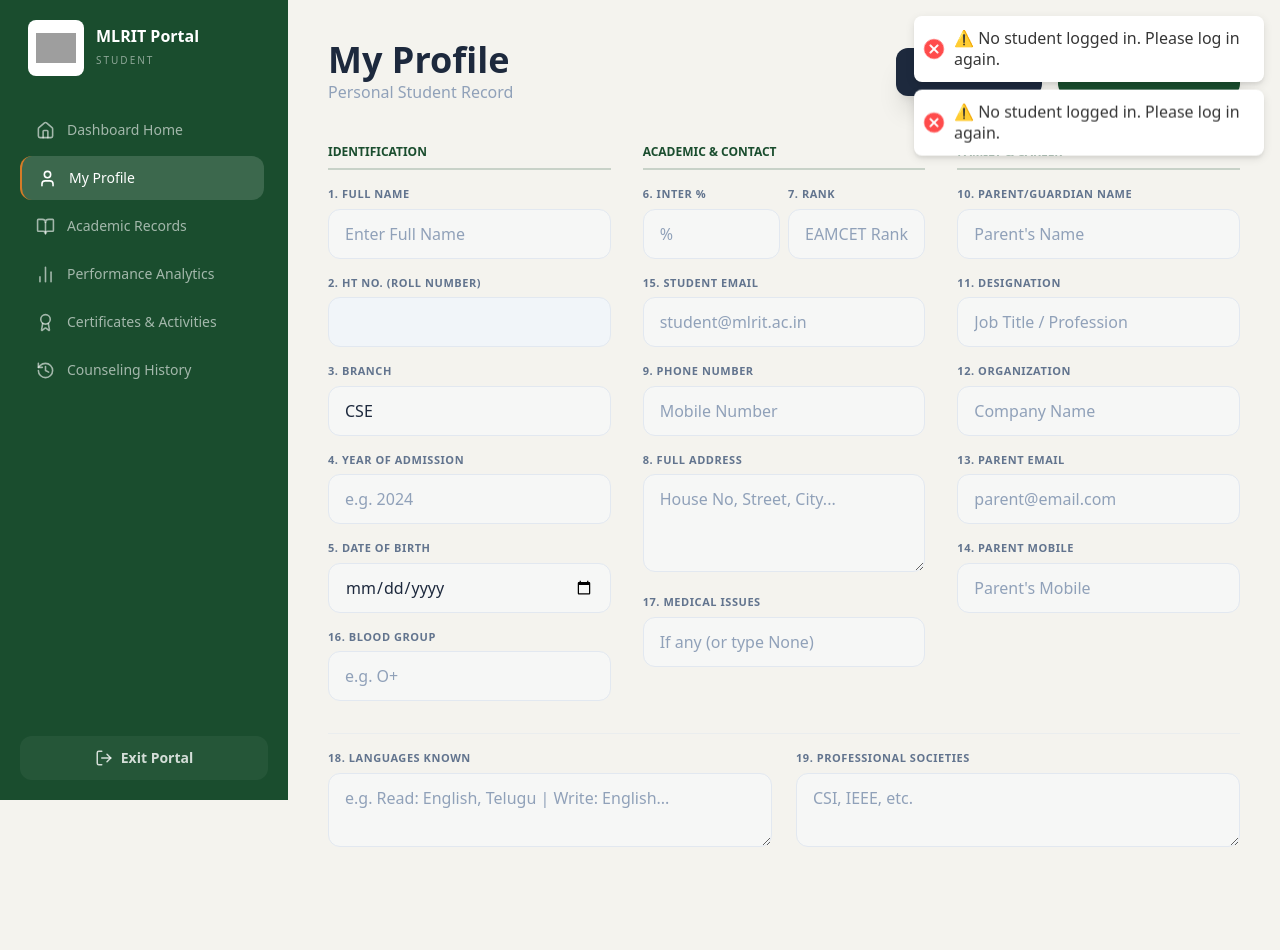
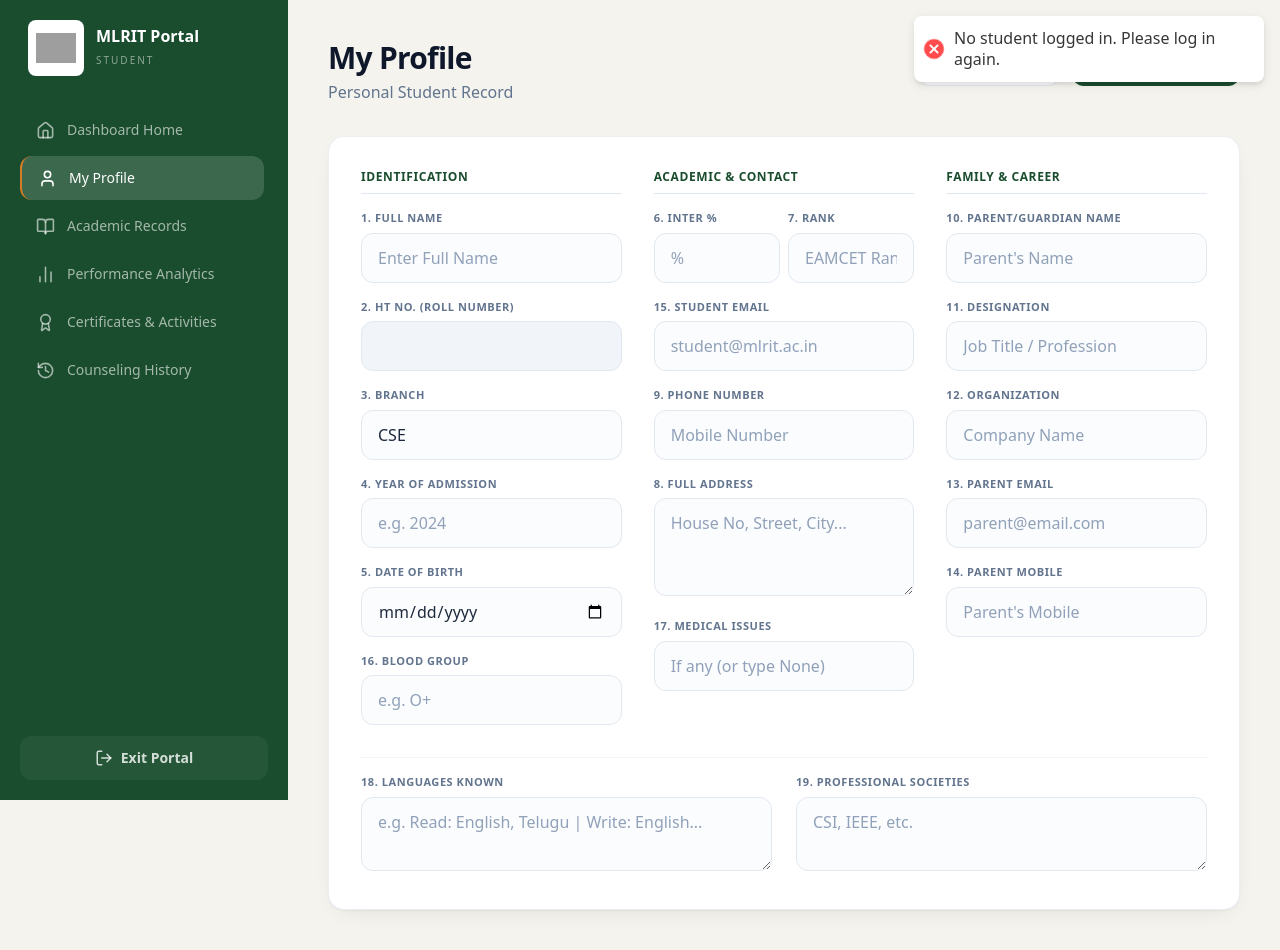
Before and after one commit to Pavan2coder/mlrit-counseling-portal, a React (Vite) app in the folder frontend/: page /dashboard in a window 1280 px wide. Both pictures are taken after a click on the button "My Profile". Shown: the top 950 px of the page. Built offline with nearby package versions, Linux system fonts and the light colour scheme; grey boxes are pictures that could not be loaded.

Commit message:
Restyle CandidateProfile and dedupe profile-load toast

```diff
--- a/frontend/src/components/CandidateProfile.jsx
+++ b/frontend/src/components/CandidateProfile.jsx
@@ -1,6 +1,7 @@
 import { useState, useEffect } from 'react';
 import axios from 'axios';
 import toast from 'react-hot-toast';
+import { Printer, Save } from 'lucide-react';
 
 export default function CandidateProfile() {
   // This holds all the form data
@@ -40,20 +41,20 @@ export default function CandidateProfile() {
         .then(response => {
           if (response.data) {
             setFormData(prev => ({ ...prev, ...response.data }));
-            toast.success("Your profile data is loaded! 📥");
+            toast.success("Your profile data is loaded!", { id: 'profile-load' });
           }
         })
         .catch(error => {
           // If the database says 404, it just means they are a brand new student!
           if (error.response && error.response.status === 404) {
-            toast.success("Welcome! Please fill out your profile for the first time. ✨");
+            toast.success("Welcome! Please fill out your profile for the first time.", { id: 'profile-load' });
           } else {
             console.error("Auto-fetch error:", error);
-            toast.error("Failed to load your profile data.");
+            toast.error("Failed to load your profile data.", { id: 'profile-load' });
           }
         });
     } else {
-      toast.error("⚠️ No student logged in. Please log in again.");
+      toast.error("No student logged in. Please log in again.", { id: 'profile-load' });
     }
   }, []);
 
@@ -68,7 +69,7 @@ export default function CandidateProfile() {
 
     try {
       const response = await axios.post('https://mlrit-counseling-portal.onrender.com/api/students/save', formData);
-      toast.success("Profile Saved Successfully! ✅", { id: toastId });
+      toast.success("Profile Saved Successfully!", { id: toastId });
     } catch (error) {
       console.error("Save Error:", error);
       toast.error("Failed to connect to server. Check your backend!", { id: toastId });
@@ -78,35 +79,35 @@ export default function CandidateProfile() {
   return (
     <div className="animate-fade-in pb-10">
       {/* Header Section */}
-      <div className="flex justify-between items-center mb-10">
+      <div className="flex flex-wrap gap-4 justify-between items-start mb-8">
         <div>
-          <h2 className="text-4xl font-black text-slate-800">My Profile</h2>
-          <p className="text-slate-400 font-medium">Personal Student Record</p>
+          <h2 className="text-3xl font-extrabold text-slate-900 tracking-tight">My Profile</h2>
+          <p className="text-slate-500 mt-1">Personal Student Record</p>
         </div>
 
         {/* Buttons hidden when printing */}
-        <div className="flex gap-4 print:hidden">
+        <div className="flex gap-3 print:hidden">
           <button
             onClick={() => window.print()}
-            className="bg-slate-800 text-white px-6 py-3 rounded-xl font-bold shadow-xl hover:-translate-y-1 transition-all cursor-pointer flex items-center gap-2"
+            className="bg-white border border-slate-200 text-slate-700 px-5 py-2.5 rounded-xl font-semibold hover:border-slate-400 active:scale-[0.99] transition-all cursor-pointer flex items-center gap-2"
           >
-            🖨️ Print PDF
+<Printer size={18} /> Print PDF
           </button>
 
           <button
             onClick={handleSave}
-            className="bg-primary text-white px-8 py-3 rounded-xl font-black shadow-xl hover:-translate-y-1 transition-all cursor-pointer flex items-center gap-2"
+            className="bg-primary text-white px-6 py-2.5 rounded-xl font-semibold hover:bg-primary-hover active:scale-[0.99] transition-all cursor-pointer flex items-center gap-2"
           >
-            💾 Save Profile
+<Save size={18} /> Save Profile
           </button>
         </div>
       </div>
 
-      <div className="glass-card grid grid-cols-1 md:grid-cols-3 gap-8">
+      <div className="card p-6 md:p-8 grid grid-cols-1 md:grid-cols-3 gap-8">
 
         {/* Column 1: Identification */}
         <div className="space-y-4">
-          <h3 className="text-xs font-black text-primary uppercase border-b-2 border-primary/20 pb-2">Identification</h3>
+          <h3 className="text-xs font-semibold text-primary uppercase tracking-wider border-b border-slate-200 pb-2">Identification</h3>
           <div><label className="label-text">1. Full Name</label><input name="name" value={formData.name} onChange={handleChange} placeholder="Enter Full Name" className="input-field" /></div>
 
           {/* Made the HT No field read-only since it's tied to their login! */}
@@ -120,7 +121,7 @@ export default function CandidateProfile() {
 
         {/* Column 2: Academic & Contact */}
         <div className="space-y-4">
-          <h3 className="text-xs font-black text-primary uppercase border-b-2 border-primary/20 pb-2">Academic & Contact</h3>
+          <h3 className="text-xs font-semibold text-primary uppercase tracking-wider border-b border-slate-200 pb-2">Academic & Contact</h3>
           <div className="grid grid-cols-2 gap-2">
             <div><label className="label-text">6. Inter %</label><input name="interMarks" value={formData.interMarks} onChange={handleChange} placeholder="%" className="input-field" /></div>
             <div><label className="label-text">7. Rank</label><input name="rank" value={formData.rank} onChange={handleChange} placeholder="EAMCET Rank" className="input-field" /></div>
@@ -133,7 +134,7 @@ export default function CandidateProfile() {
 
         {/* Column 3: Family & Career */}
         <div className="space-y-4">
-          <h3 className="text-xs font-black text-primary uppercase border-b-2 border-primary/20 pb-2">Family & Career</h3>
+          <h3 className="text-xs font-semibold text-primary uppercase tracking-wider border-b border-slate-200 pb-2">Family & Career</h3>
           <div><label className="label-text">10. Parent/Guardian Name</label><input name="parentName" value={formData.parentName} onChange={handleChange} placeholder="Parent's Name" className="input-field" /></div>
           <div><label className="label-text">11. Designation</label><input name="designation" value={formData.designation} onChange={handleChange} placeholder="Job Title / Profession" className="input-field" /></div>
           <div><label className="label-text">12. Organization</label><input name="organization" value={formData.organization} onChange={handleChange} placeholder="Company Name" className="input-field" /></div>
```
